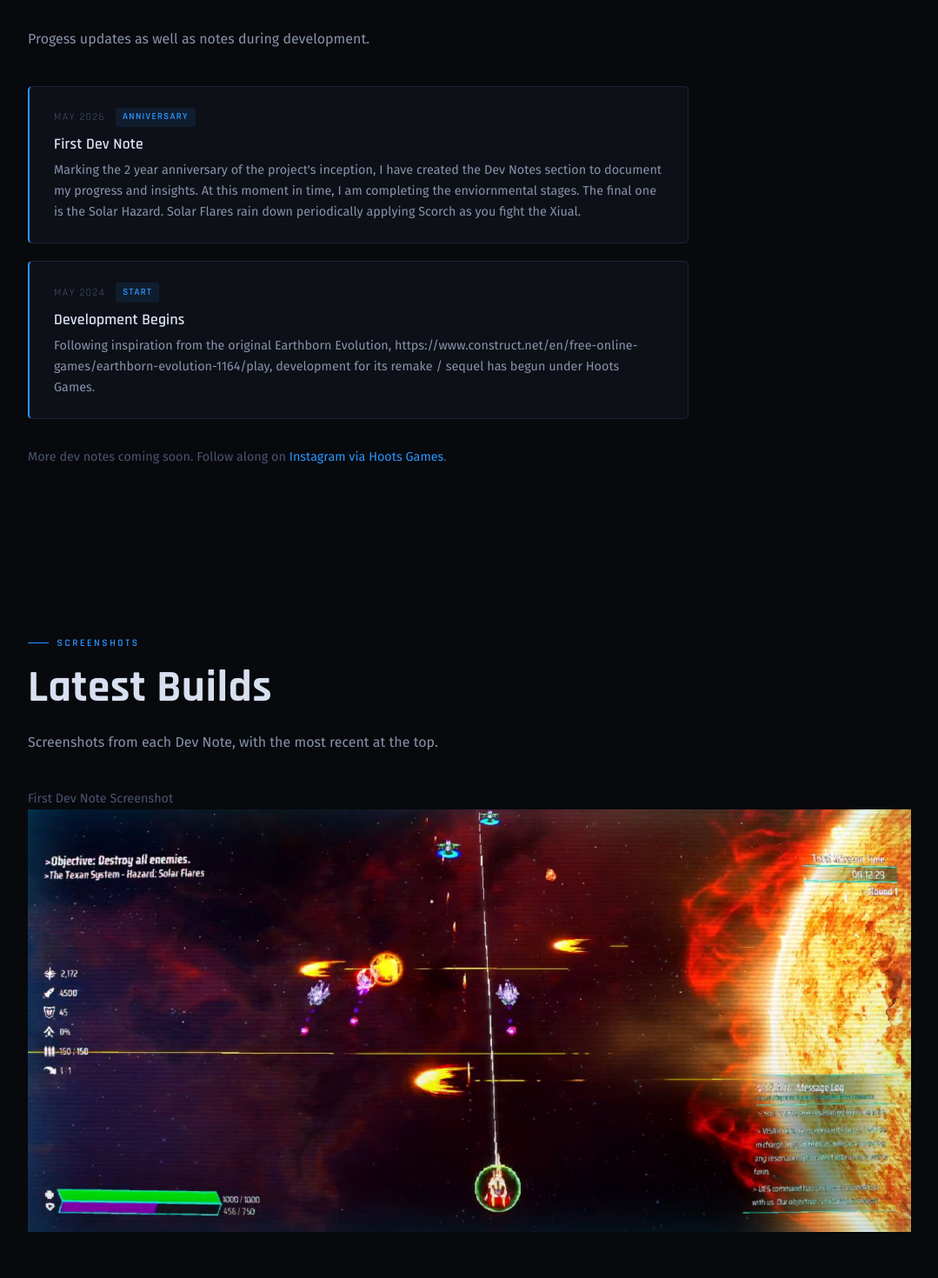
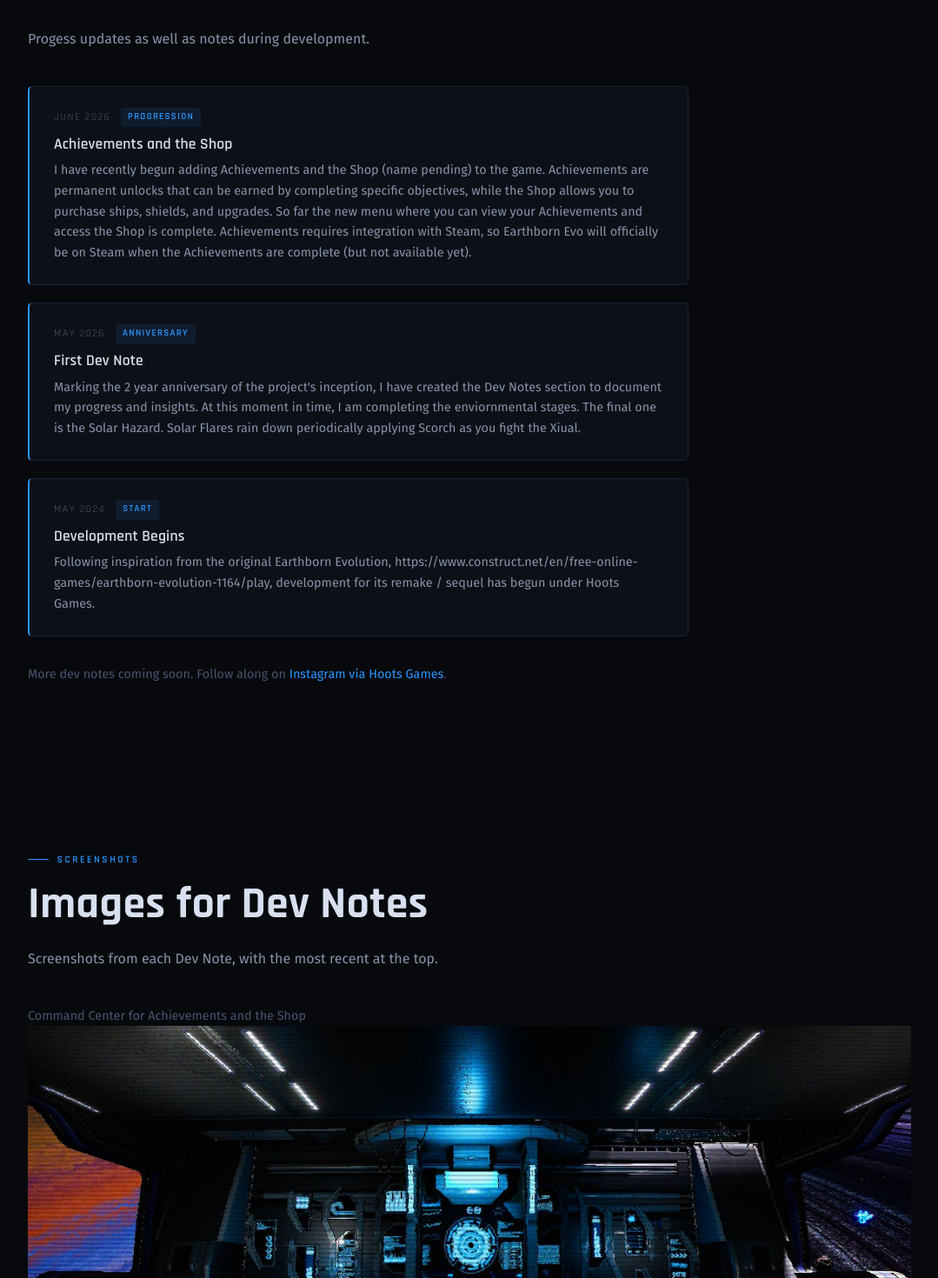
Before and after one commit to jessem836/jm-studio-site, a Vue app: page /#/earthborn in a window 1280 px wide. Shown: the part 1980-3450 px from the top of the page at 87% size, without its empty margins (100-1179 px from the left). Built offline with nearby package versions, Linux system fonts and the light colour scheme.

Commit message:
Dev note 2

```diff
--- a/src/views/EarthbornView.vue
+++ b/src/views/EarthbornView.vue
@@ -82,12 +82,14 @@
     <section class="section eb-sc-section">
       <div class="container">
         <p class="section-label">Screenshots</p>
-        <h2 class="section-title">Latest Builds</h2>
+        <h2 class="section-title">Images for Dev Notes</h2>
         <p class="dev-intro">
           Screenshots from each Dev Note, with the most recent at the top.
         </p>
         <div class="sc-chips">
-          <p class="devnotes-placeholder">First Dev Note Screenshot</p>
+          <p class="devnotes-placeholder">Command Center for Achievements and the Shop</p>
+          <img src="/img/DevImg_2.jpg" alt="Dev Note 2">
+          <p class="devnotes-placeholder">Solar Hazard Environment</p>
           <img src="/img/DevImg_1.jpg" alt="Dev Note 1">
         </div>
       </div>
@@ -114,6 +116,12 @@ const mechanics = [
 ]
 
 const devNotes = [
+ {
+    date: 'June 2026',
+    tag: 'Progression',
+    title: 'Achievements and the Shop',
+    body: 'I have recently begun adding Achievements and the Shop (name pending) to the game. Achievements are permanent unlocks that can be earned by completing specific objectives, while the Shop allows you to purchase ships, shields, and upgrades. So far the new menu where you can view your Achievements and access the Shop is complete. Achievements requires integration with Steam, so Earthborn Evo will officially be on Steam when the Achievements are complete (but not available yet).',
+  },
   {
     date: 'May 2026',
     tag: 'Anniversary',
@@ -126,10 +134,6 @@ const devNotes = [
     title: 'Development Begins',
     body: 'Following inspiration from the original Earthborn Evolution, https://www.construct.net/en/free-online-games/earthborn-evolution-1164/play, development for its remake / sequel  has begun under Hoots Games.',
   }
-]
-
-const screenshots = [
-
 ]
 </script>
 
```
Also changed, not shown: img/DevImg_2.JPG (added).
